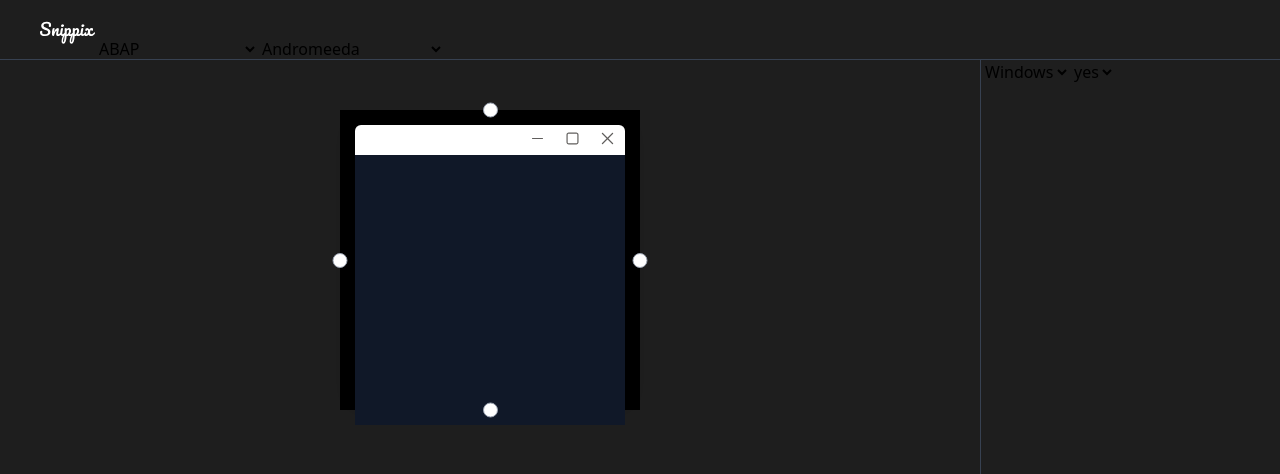
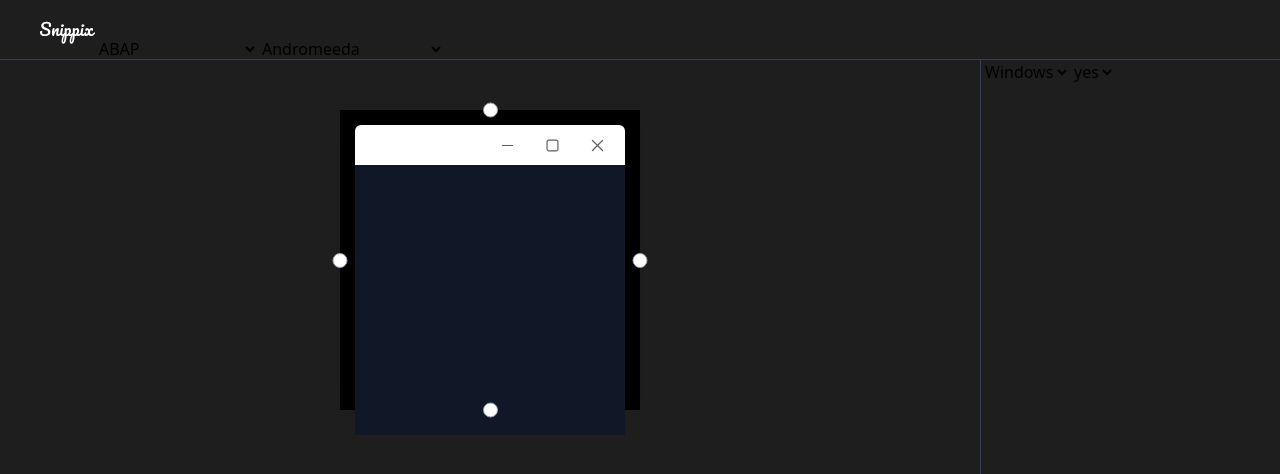
Before and after one commit to ke1vin4real/snippix, a React (Vite) app: page / in a window 1280 px wide. Shown: the top 474 px of the page. Built offline with nearby package versions, Linux system fonts and the light colour scheme.

Commit message:
feat: window of different systems

```diff
--- a/src/components/WindowBox.tsx
+++ b/src/components/WindowBox.tsx
@@ -1,4 +1,5 @@
 import { type WindowType } from '@/App';
+import IconUbuntuMin from '@/assets/icons/ubuntu-min.svg?react';
 import IconWinClose from '@/assets/icons/windows-close.svg?react';
 import IconWinMax from '@/assets/icons/windows-max.svg?react';
 import IconWinMin from '@/assets/icons/windows-min.svg?react';
@@ -14,15 +15,11 @@ export default function WindowBox({ type, children }: Props) {
       <div
         className={`select-none h-full w-full rounded-md bg-[#fff] dark:bg-[#252526] shadow-[0_4px_20px_rgba(0,0,0,0.15)] dark:shadow-[0_8px_32px_rgba(0,0,0,0.4)]`}
       >
-        <div className="flex h-[30px]">
-          <div className="ml-auto">
+        <div className="flex h-[40px] items-center">
+          <div className="flex flex-row gap-[30px] mr-[20px] ml-auto">
             <IconWinMin className="inline fill-[#605e5c] dark:fill-[#f3f2f1]" width="15px" height="15px" />
-            <IconWinMax className="inline ml-[20px] fill-[#605e5c] dark:fill-[#f3f2f1]" width="15px" height="15px" />
-            <IconWinClose
-              className="inline ml-[20px] mr-[10px] fill-[#605e5c] dark:fill-[#f3f2f1]"
-              width="15px"
-              height="15px"
-            />
+            <IconWinMax className="inline fill-[#605e5c] dark:fill-[#f3f2f1]" width="15px" height="15px" />
+            <IconWinClose className="inline fill-[#605e5c] dark:fill-[#f3f2f1]" width="15px" height="15px" />
           </div>
         </div>
         {children}
@@ -44,7 +41,24 @@ export default function WindowBox({ type, children }: Props) {
       </div>
     );
   } else if (type === 'UBUNTU') {
-    return <div className="select-none h-full w-full">{children}</div>;
+    return (
+      <div className="select-none h-full w-full rounded-xl bg-[rgb(230,230,230)] dark:bg-[rgb(25,25,25)]">
+        <div className="flex h-[40px] items-center">
+          <div className="flex flex-row gap-[13px] ml-auto mr-[13px]">
+            <div className="flex items-center justify-center h-[20px] w-[20px] rounded-[50%] bg-[rgb(214,213,208)] dark:bg-[rgb(42,42,42)]">
+              <IconUbuntuMin className="fill-[rgb(44,44,47)] dark:fill-[rgb(211,211,211)]" width="12px" height="12px" />
+            </div>
+            <div className="flex items-center justify-center h-[20px] w-[20px] rounded-[50%] bg-[rgb(214,213,208)] dark:bg-[rgb(42,42,42)]">
+              <IconWinMax className="fill-[rgb(44,44,47)] dark:fill-[rgb(211,211,211)]" width="12px" height="12px" />
+            </div>
+            <div className="flex items-center justify-center h-[20px] w-[20px] rounded-[50%] bg-[rgb(214,213,208)] dark:bg-[rgb(42,42,42)]">
+              <IconWinClose className="fill-[rgb(44,44,47)] dark:fill-[rgb(211,211,211)]" width="12px" height="12px" />
+            </div>
+          </div>
+        </div>
+        {children}
+      </div>
+    );
   } else {
     return <>{children}</>;
   }
```
Also changed, not shown: src/assets/icons/ubuntu-min.svg (added).
